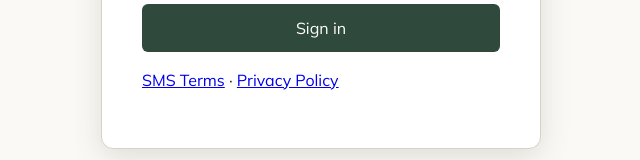
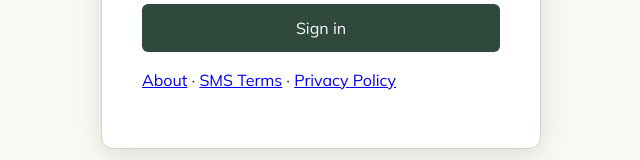
Before and after one commit to jpalla925/paddys-pasture, a React (Vite) app: page / in a window 1280 px wide. Shown: the part 436-596 px from the top of the page, without its empty margins (319-959 px from the left). Built offline with nearby package versions, Linux system fonts and the light colour scheme; no server answers.

Commit message:
slight rewording

```diff
--- a/src/App.jsx
+++ b/src/App.jsx
@@ -92,7 +92,7 @@ function App() {
 
   return (
     <Routes>
-      {/* Public — no session required. Carriers and reviewers must reach these. */}
+      {/* Public pages live in public/ */}
 
       {/* Private */}
       <Route path="/horse/:horseId/print" element={
--- a/src/Auth.jsx
+++ b/src/Auth.jsx
@@ -35,7 +35,7 @@ export default function Auth() {
         {message && <p className="form-error">{message}</p>}
 
         <p className="login-legal">
-          <a href="/sms-terms">SMS Terms</a> · <a href="/privacy">Privacy Policy</a>
+          <a href ="/about">About</a> · <a href="/sms-terms">SMS Terms</a> · <a href="/privacy">Privacy Policy</a>
         </p>
       </div>
     </div>
--- a/src/smsConsent.js
+++ b/src/smsConsent.js
@@ -2,4 +2,4 @@
 // at the bottom of the terms page to match.
 // Stored on each profile at opt-in so we can prove which version
 // of the terms a person actually agreed to.
-export const SMS_CONSENT_VERSION = '2026-09-14'
+export const SMS_CONSENT_VERSION = '2026-10-06'
```
